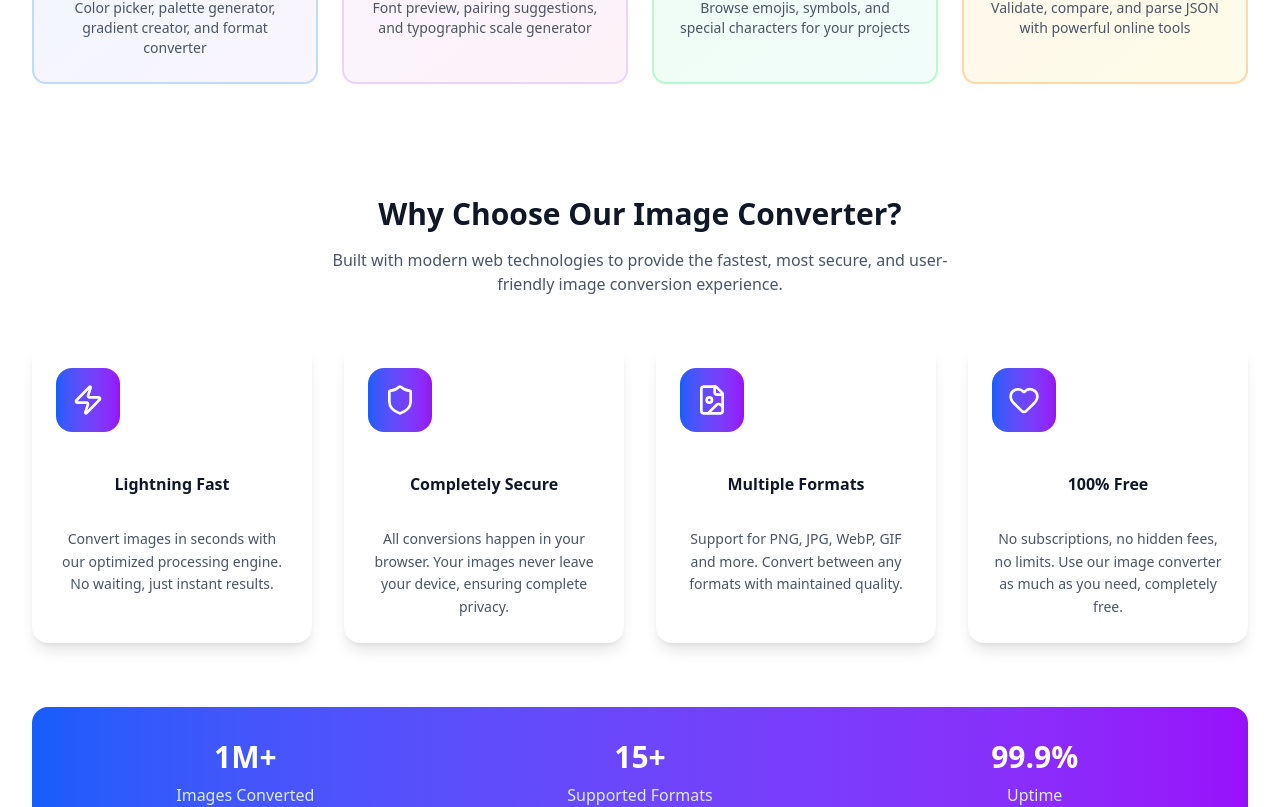
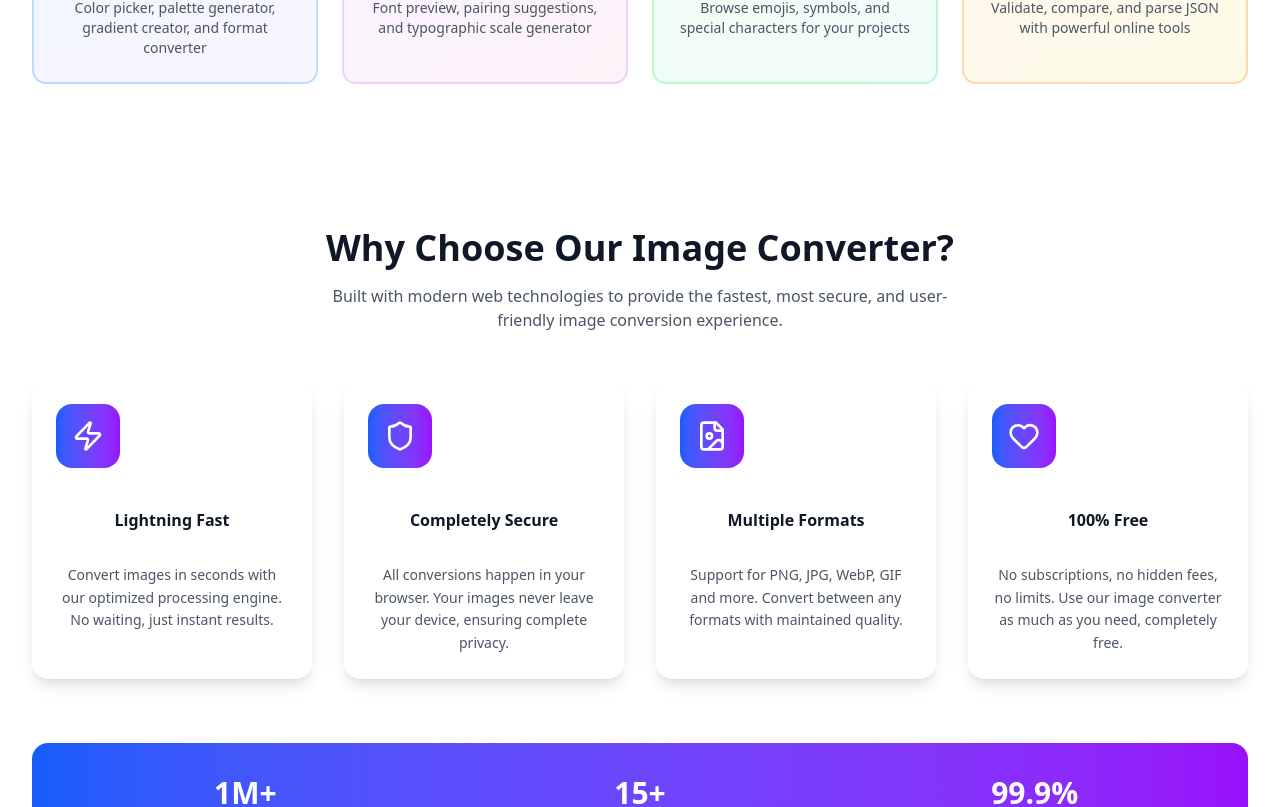
Before and after one commit to vahagnvardanyan1/image-convertors, a Next.js app: page / in a window 1280 px wide. Shown: the part 6580-7387 px from the top of the page. Built offline with nearby package versions, Linux system fonts and the light colour scheme.

Commit message:
refactor(features): use Section primitive and design tokens
- Replace section/container wrapper with Section primitive
- Use designTokens.typography.displaySm for heading
- Use getGradientClasses() for icon backgrounds and stats section
- Maintain all existing layout and visual appearance

```diff
--- a/src/components/Features/index.tsx
+++ b/src/components/Features/index.tsx
@@ -1,5 +1,8 @@
 import { Zap, Shield, FileImage, Heart } from 'lucide-react';
 import { Card } from '../Card';
+import { Section } from '../Section';
+import { cn } from '@/lib/utils';
+import { designTokens, getGradientClasses } from '@/styles/design-tokens';
 
 const features = [
   {
@@ -26,10 +29,9 @@ const features = [
 
 export function Features() {
   return (
-    <section className="bg-white py-16">
-      <div className="max-w-7xl mx-auto px-4 sm:px-6 lg:px-8">
+    <Section background="white">
       <div className="text-center mb-12">
-          <h2 className="text-3xl font-bold text-gray-900 mb-4">Why Choose Our Image Converter?</h2>
+        <h2 className={cn(designTokens.typography.displaySm, 'font-bold text-gray-900 mb-4')}>Why Choose Our Image Converter?</h2>
         <p className="text-gray-600 max-w-2xl mx-auto">Built with modern web technologies to provide the fastest, most secure, and user-friendly image conversion experience.</p>
       </div>
 
@@ -38,7 +40,7 @@ export function Features() {
           const IconComponent = feature.icon;
           return (
             <Card key={index} className="p-6 text-center border-0 shadow-lg hover:shadow-xl transition-shadow duration-200 rounded-2xl">
-                <div className="inline-flex items-center justify-center w-16 h-16 bg-gradient-to-r from-blue-600 to-purple-600 rounded-2xl mb-4">
+              <div className={cn('inline-flex items-center justify-center w-16 h-16 rounded-2xl mb-4', getGradientClasses('primary'))}>
                 <IconComponent className="text-white" size={32} />
               </div>
               <h3 className="font-bold text-gray-900 mb-2">{feature.title}</h3>
@@ -49,7 +51,7 @@ export function Features() {
       </div>
 
       {/* Stats Section */}
-        <div className="mt-16 bg-gradient-to-r from-blue-600 to-purple-600 rounded-2xl p-8 text-white">
+      <div className={cn('mt-16 rounded-2xl p-8 text-white', getGradientClasses('primary'))}>
         <div className="grid grid-cols-1 md:grid-cols-3 gap-8 text-center">
           <div>
             <div className="text-3xl font-bold mb-2">1M+</div>
@@ -65,7 +67,6 @@ export function Features() {
           </div>
         </div>
       </div>
-      </div>
-    </section>
+    </Section>
   );
 }
```
Lines whose indentation alone changed are shown as unchanged.
